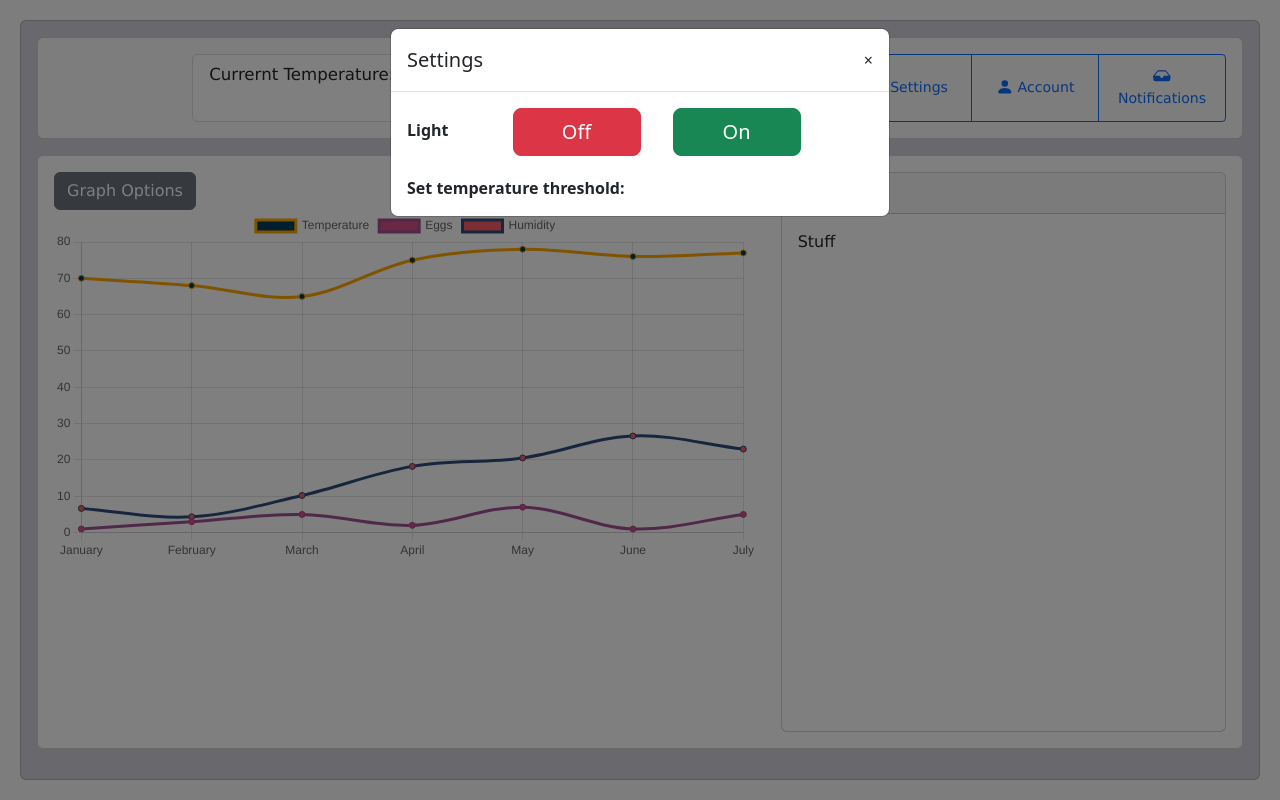
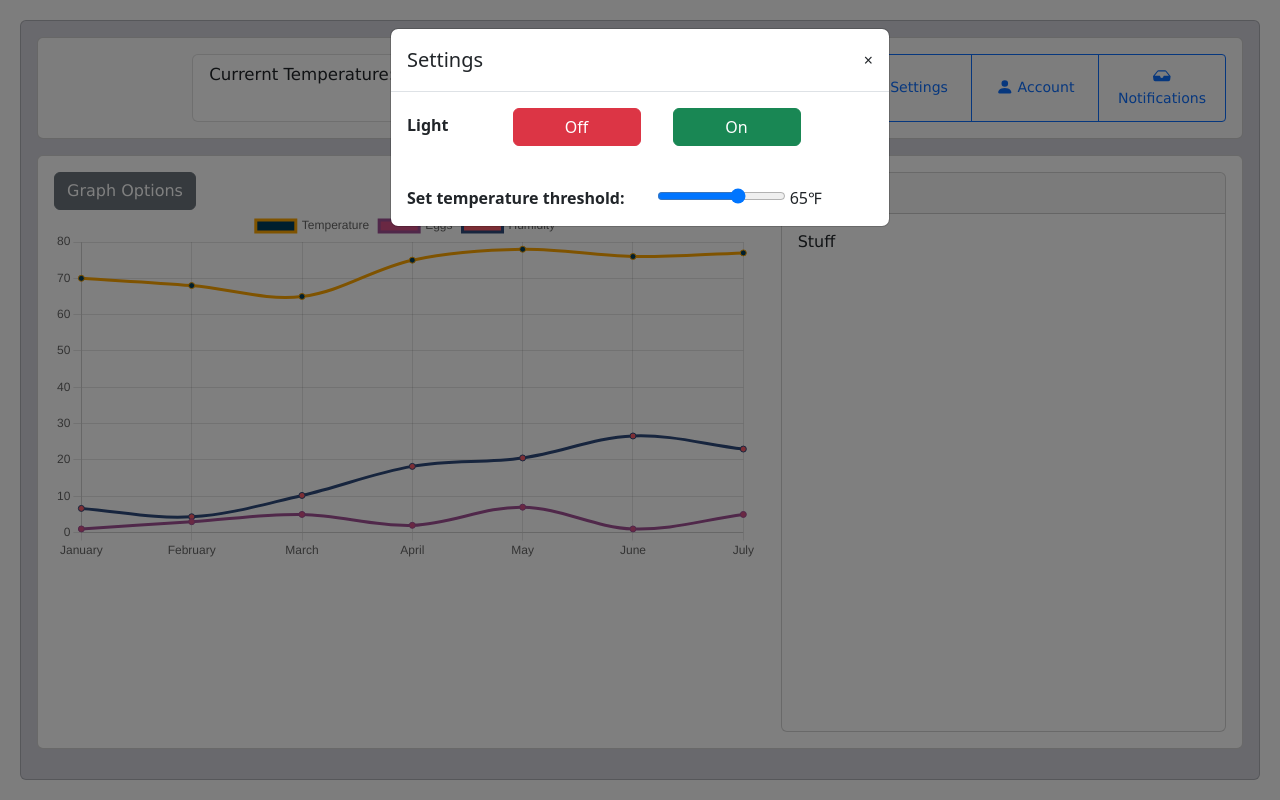
Before and after one commit to SamNicklez/smart-iot-chicken-coop, a Vue app in the folder Client/: page / in a window 1280 px wide. Both pictures are taken after a click on the button "Settings". Built offline with nearby package versions, Linux system fonts and the light colour scheme.

Commit message:
updated client

```diff
--- a/Client/src/App.vue
+++ b/Client/src/App.vue
@@ -53,6 +53,7 @@ export default {
       },
       text: null,
       isAdmin: false, //If user is an admin, if true, can access settings menu
+      sliderValue: 65,
       getRequestOptions: {
         method: 'GET',
         redirect: 'follow'
@@ -361,6 +362,9 @@ export default {
       }
       return newVal;
     },
+    setTempThresh(){
+      console.log("HITY")
+    }
 
   },
 }
@@ -382,12 +386,14 @@ export default {
     <b-modal id="settingsModal" hide-footer title="Settings">
       <div>
         <b style="text-align: center;">Light</b>
-        <b-button variant="danger" size="lg"
+        <b-button variant="danger" size="md"
           style="margin-left: 5vw; min-width: 10vw; margin-right: 2.5vw;">Off</b-button>
-        <b-button variant="success" size="lg" style="min-width: 10vw;">On</b-button>
+        <b-button variant="success" size="md" style="min-width: 10vw;">On</b-button>
       </div>
-      <div style="padding-top: 2.5vh;">
+      <div style="padding-top: 5vh;">
         <b>Set temperature threshold:</b>
+        <input @mouseup="setTempThresh" style="margin-left: 2.5vw;" v-model="sliderValue" type="range" min="0" max="100" value="65" class="slider" />
+        {{ this.sliderValue }}&#x2109;
       </div>
 
     </b-modal>
@@ -404,7 +410,7 @@ export default {
               Month</b-form-radio>
           </b-form-group>
           Display Information:
-          <b-form-checkbox-group @input="updateGraph" style="text-align: left ;" size="lg" id="graphOptions"
+          <b-form-checkbox-group change="updateGraph" style="text-align: left ;" size="lg" id="graphOptions"
             v-model="selectedCheck" :options="options" stacked switches></b-form-checkbox-group>
         </div>
       </div>
```
